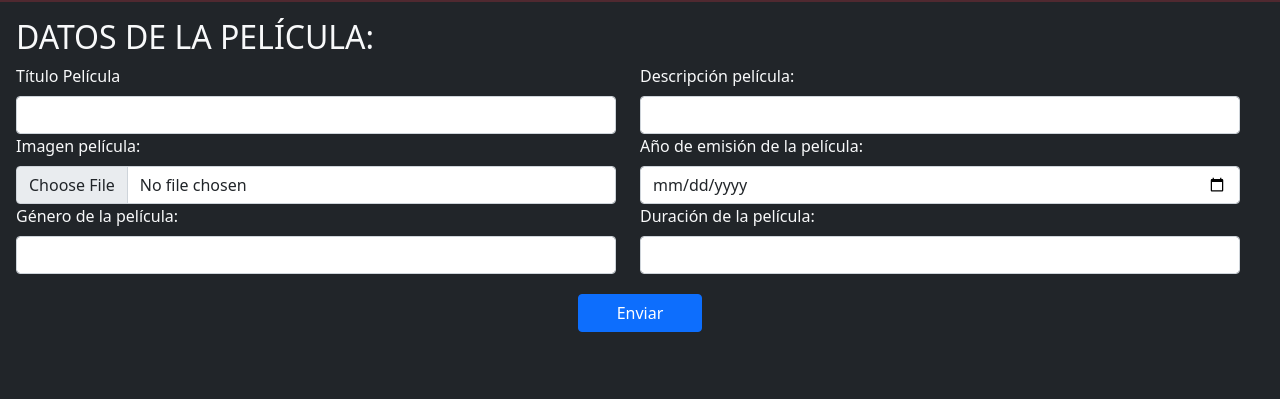
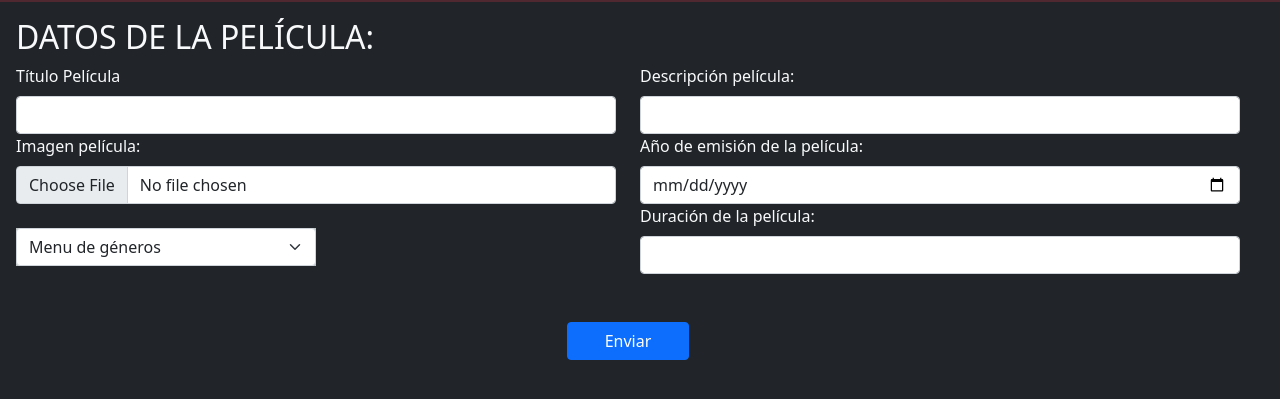
Before and after one commit to Mol0k/MovieList, a PHP site: page /add_movie.php in a window 1280 px wide. Shown: the part 56-455 px from the top of the page. Run offline with PHP 8.4, Linux system fonts and the light colour scheme.

Commit message:
Commit do_add_movie.php add_movie.php
Agregar un menú para agregar los generos

```diff
--- a/db/db.sql
+++ b/db/db.sql
@@ -18,6 +18,6 @@ CREATE TABLE tMovie (
   description VARCHAR(500) NOT NULL,
   image VARCHAR(200) NOT NULL,
   created DATE NOT NULL,
-  gender VARCHAR(50) NOT NULL,
+  gender VARCHAR(500) NOT NULL,
   duration VARCHAR(50) NOT NULL
 );
--- a/php_util/db_connection.php
+++ b/php_util/db_connection.php
@@ -3,7 +3,7 @@
    * Returns a mysqli object or prints a full HTML error page and ceases execution.
    */
   function get_db_connection_or_die() {
-    $mysqli = new mysqli('localhost', 'root', '', 'moviedb');
+    $mysqli = new mysqli('localhost', 'root', '1234', 'moviedb');
     if ($mysqli->connect_error) {
       echo "<!DOCTYPE html>";
       echo "<html>";
--- a/www/add_movie.php
+++ b/www/add_movie.php
@@ -26,6 +26,46 @@ if (empty($user_id)) {
         integrity="sha384-eOJMYsd53ii+scO/bJGFsiCZc+5NDVN2yr8+0RDqr0Ql0h+rP48ckxlpbzKgwra6" crossorigin="anonymous" />
     <link rel="stylesheet" href="./assets/css/styles.css" />
     <title>Añadir películas:</title>
+    <style>
+
+
+        .multipleSelection {
+            width: 300px;
+            background-color: #BCC2C1;
+        }
+
+        .selectBox {
+            position: relative;
+        }
+
+        .selectBox select {
+            width: 100%;
+
+        }
+
+        .overSelect {
+            position: absolute;
+            left: 0;
+            right: 0;
+            top: 0;
+            bottom: 0;
+        }
+
+        #checkBoxes {
+            display: none;
+            border: 1px #8DF5E4 solid;
+        }
+
+        #checkBoxes label {
+            display: block;
+        }
+
+        #checkBoxes label:hover {
+            background-color: #4F615E;
+        }
+    </style>
+
+</script>
 </head>
 
 <body class="bg-dark">
@@ -95,33 +135,77 @@ if (empty($user_id)) {
                 <input type="date" class="form-control" name="f_created_pelicula" id="f_created_pelicula" />
             </div>
             <div class="col-md-6">
-                <label for="f_gender_peliculas" class="form-label">Género de la película:</label>
-                <input type="text" class="form-control" name="f_gender_pelicula" id="f_gender_pelicula" />
+                <div class="mt-4 multipleSelection">
+                    <div class="selectBox" onclick="showCheckboxes()">
+                        <select class="form-select">
+                            <option>Menu de géneros</option>
+                        </select>
+                        <div class="overSelect"></div>
+                    </div>
+                    <div id="checkBoxes">
+                        <label for="first">
+                            <input type="checkbox" value="Suspense"  name="value[] id="first" />
+                            Suspense
+                        </label>
+                        <label for="second">
+                            <input type="checkbox" value="Accion"  name="value[] id="second" />
+                            Acción
+                        </label>
+                        <label for="third">
+                            <input type="checkbox" value="Drama"  name="value[] id="third" />
+                            Drama
+                        </label>
+                        <label for="fourth">
+                            <input type="checkbox" value="Comedia"  name="value[] id="fourth" />
+                            Comedia
+                        </label>
+                    </div>
+                </div>
+
             </div>
             <div class="col-md-6">
                 <label for="f_duration_peliculas" class="form-label">Duración de la película:</label>
                 <input type="text" class="form-control" name="f_duration_pelicula" id="f_duration_pelicula" />
             </div>
+            <div class="col-md-12 text-center">
+            <button type="submit" class="btn btn-primary mt-5 btn-full" name="upload">Enviar</button>
         </div>
-        <div class="col-md-12 text-center">
-            <button type="submit" class="btn btn-primary btn-full" name="upload">Enviar</button>
         </div>
+
         <?php
         // recoger la variable $_GET['failed'] para mostrar el error
         if (isset($_GET['failed'])) {
-            if($_GET['failed'] == 'True'){ ?>
+            if($_GET['failed'] == TRUE){ ?>
             <p class="lead" style="color:red">
                 Solo se pueden subir imágenes con la extensión jpg, jpeg y png.
             </p>
-             <?php
-            }
-        }?>
+            <?php } ?>
+        <?php } ?>
 
     </form>
 
     <script src="https://cdn.jsdelivr.net/npm/bootstrap@5.0.0-beta3/dist/js/bootstrap.bundle.min.js"
         integrity="sha384-JEW9xMcG8R+pH31jmWH6WWP0WintQrMb4s7ZOdauHnUtxwoG2vI5DkLtS3qm9Ekf"
         crossorigin="anonymous"></script>
+
+    </script>
+    <script>
+        var show = true;
+
+        function showCheckboxes() {
+            var checkboxes =
+                document.getElementById("checkBoxes");
+
+            if (show) {
+                checkboxes.style.display = "block";
+                show = false;
+            } else {
+                checkboxes.style.display = "none";
+                show = true;
+            }
+        }
+    </script>
+
 </body>
 
 </html>
```
Also changed, not shown: file2.html (added, +28 -0 lines), www/do_add_movie.php (+11 -8 lines), www/prueba.php (added, +77 -0 lines), www/assets/css/styles.css (line endings or trailing spaces).
